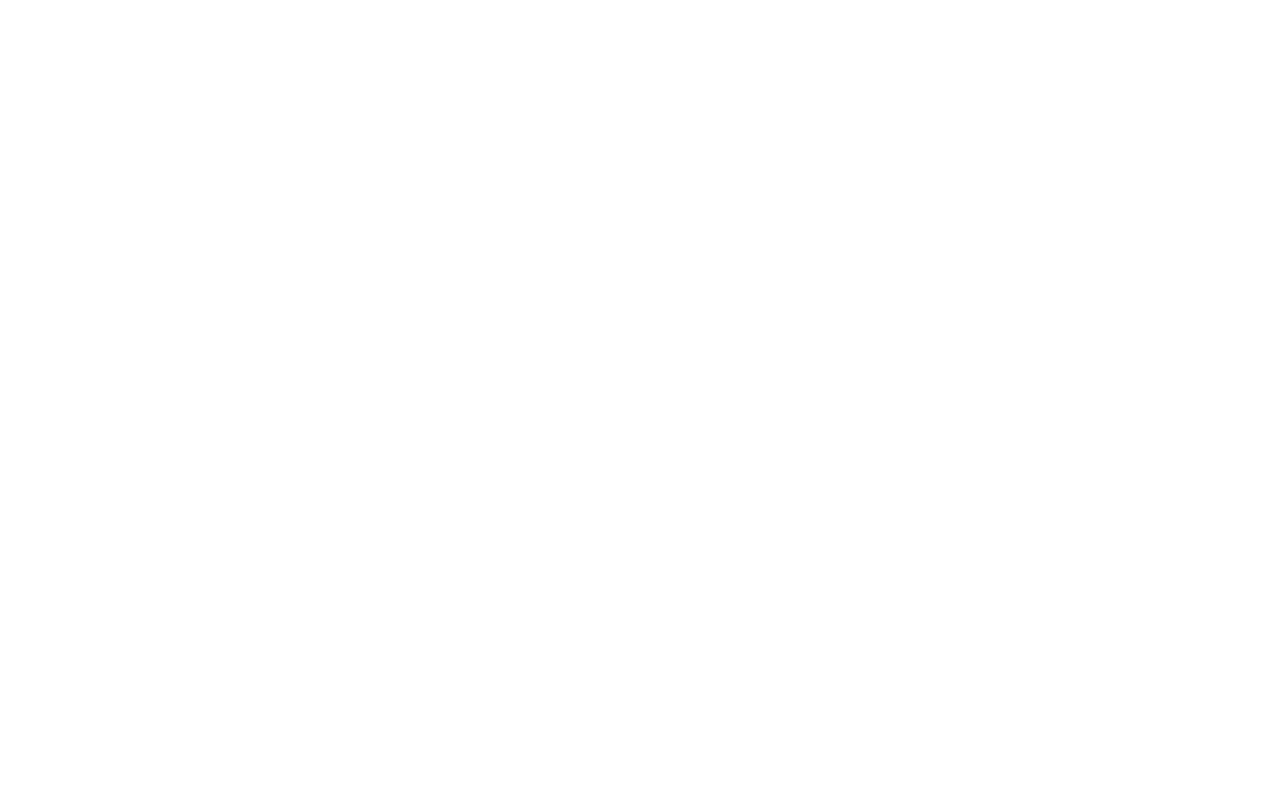
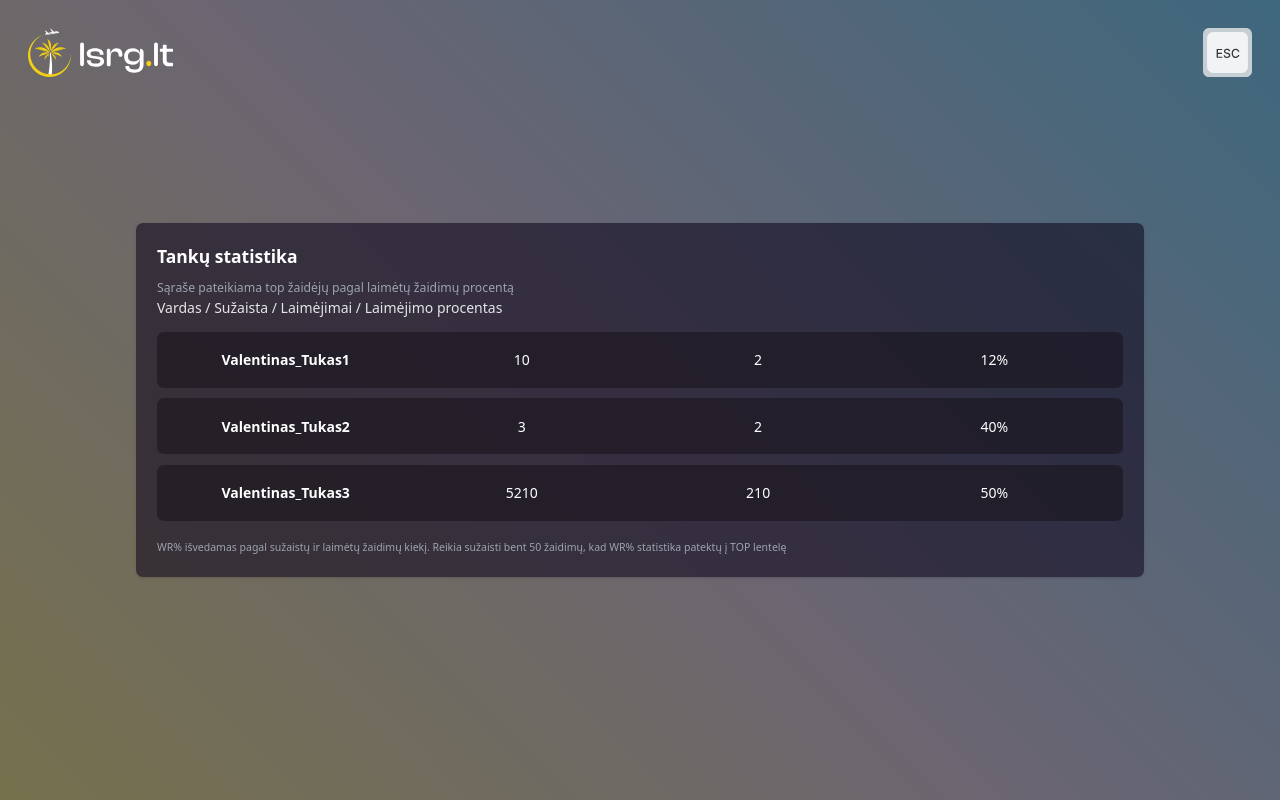
Before and after one commit to TuK4z/React, a React (Vite) app: page /#/tanksstats in a window 1280 px wide. Before the commit this address had no page. Built offline with nearby package versions, Linux system fonts and the light colour scheme.

Commit message:
MergeTankStats

```diff
--- a/src/App.tsx
+++ b/src/App.tsx
@@ -10,6 +10,7 @@ import Bar from './pages/Bar';
 import CreateTrvOrder from './pages/trv/CreateTrvOrder';
 import TrvOrders from './pages/trv/TrvOrders';
 import Tanks from './pages/Tanks';
+import TanksStats from './pages/TanksStats';
 import Notifications from './components/Notifications';
 
 export default function App() {
@@ -55,6 +56,7 @@ export default function App() {
         <Route path="/createtrvorder" element={<CreateTrvOrder />} />
         <Route path="/trvorders" element={<TrvOrders />} />
         <Route path="/tanks" element={<Tanks />} />
+        <Route path="/tanksstats" element={<TanksStats />} />
       </Routes>
     </>
   );
--- a/src/pages/Tanks.tsx
+++ b/src/pages/Tanks.tsx
@@ -20,9 +20,16 @@ export default function Tanks() {
         }
     };
 
+    const toStats = () => {
+        if ("alt" in window) {
+            alt.emit('TankuKovos:CheckStats');
+        }
+    };
+
     return (
         <div className="h-screen bg-custom-gradient">
             <div className="bg-[#0e041c90] h-screen flex items-center justify-center">
+
                 <Signature />
                 <Escape />
 
@@ -31,6 +38,8 @@ export default function Tanks() {
                         <h5 className="mb-3 text-base font-semibold md:text-xl text-white">
                             Tankų kovos
                         </h5>
+
+                        <CustomButton onClick={toStats} btnText="Statistika" size="small" />
                     </div>
 
                     <p className="text-sm font-normal text-gray-400">
--- /dev/null
+++ b/src/pages/TanksStats.tsx
@@ -0,0 +1,82 @@
+import { useLocation } from 'react-router-dom';
+import Signature from '../components/Signature';
+import Escape from '../components/Escape';
+interface TankStatModel {
+    Name: string;
+    GamesPlayed: number;
+    Win: number;
+    WinRate: number;
+}
+
+export default function TanksStats() {
+    const location = useLocation();
+    const searchParams = new URLSearchParams(location.search);
+    const encodedJson = searchParams.get('data');
+    const jsonData = encodedJson
+        ? JSON.parse(encodedJson)
+        : {
+            PlayerData: { Name: "Valentinas_Tukas", GamesPlayed: 10, Win: 2, WinRate: 28 },
+            TopPlayers: [{ Name: "Valentinas_Tukas1", GamesPlayed: 10, Win: 2, WinRate: 12 }
+            ,{ Name: "Valentinas_Tukas2", GamesPlayed: 3, Win: 2, WinRate: 40 }
+            ,{ Name: "Valentinas_Tukas3", GamesPlayed: 5210, Win: 210, WinRate: 50}]
+        };
+
+    return (
+        <div className="h-screen bg-custom-gradient">
+            <div className="bg-[#0e041c90] h-screen flex items-center justify-center">
+
+                <Signature />
+                <Escape />
+
+                <div className="w-full max-w-6xl p-4 rounded-lg shadow sm:p-6 bg-cardbackground">
+                    <div className="flex justify-between items-center">
+                        <h5 className="mb-3 text-base font-semibold md:text-xl text-white">
+                            Tankų statistika
+                        </h5>
+                    </div>
+
+                    <div>
+                        <p className="text-sm font-normal text-gray-400">
+                            Sąraše pateikiama top žaidėjų pagal laimėtų žaidimų procentą
+                        </p>
+
+                        <h1>Vardas / Sužaista / Laimėjimai / Laimėjimo procentas</h1>
+
+                        <ul className="my-4 space-y-3 max-h-144 overflow-y-auto">
+                            {jsonData.TopPlayers.map((item : TankStatModel, index : number) => (
+                                <li key={index}>
+                                    <div
+                                        className={`grid grid-cols-4 items-center p-3 text-base rounded-lg group hover:shadow text-white min-h-16 bg-contentbackground hover:bg-contentbackgroundhover`}>
+                                        <div className="col-span-1 text-center font-semibold whitespace-nowrap">
+                                            {item.Name}
+                                        </div>
+
+                                        <div className="col-span-1 text-center flex justify-center items-center flex-grow">
+                                            {item.GamesPlayed}
+                                        </div>
+
+                                        <div className="col-span-1 text-center flex justify-center items-center flex-grow">
+                                            {item.Win}
+                                        </div>
+
+                                        <div className="col-span-1 text-center flex justify-center items-center flex-grow">
+                                            {item.WinRate}%
+                                        </div>
+                                    </div>
+
+                                </li>
+                            ))}
+                        </ul>
+                    </div>
+
+
+                    <div>
+                        <div className="inline-flex items-center text-xs font-normal text-gray-400">
+                            WR% išvedamas pagal sužaistų ir laimėtų žaidimų kiekį. Reikia sužaisti bent 50 žaidimų, kad WR% statistika patektų į TOP lentelę
+                        </div>
+                    </div>
+                </div>
+            </div>
+        </div>
+    );
+};
```
